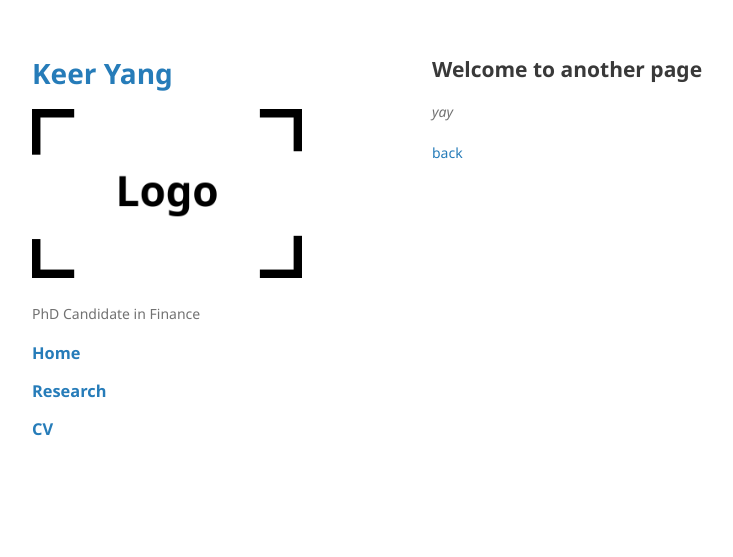
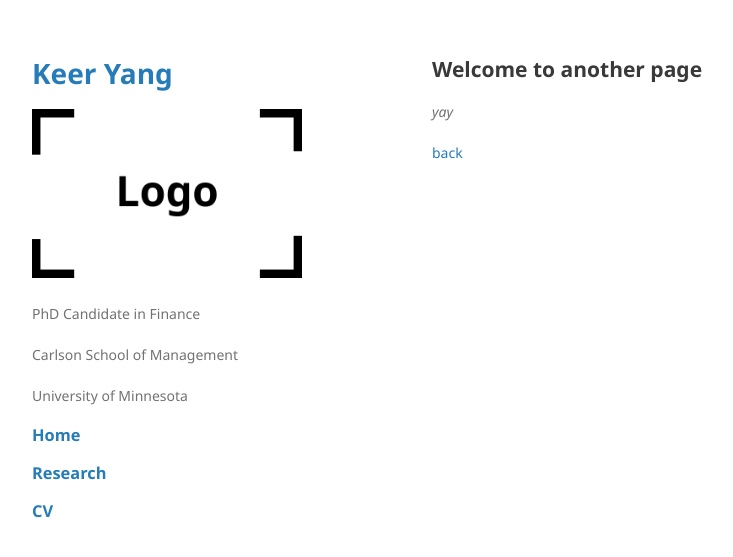
Before and after one commit to keeryang/keeryang.github.io, a Jekyll site: the page built from another-page.md, in a window 1280 px wide. Shown: the top 557 px of the page, without its empty margins (58-791 px from the left). Built offline with Jekyll 4.4.1, drawn with Linux system fonts in a browser that asks for light colours; the repository's description, which GitHub fills in, is left out; our own code applies the rules of GitHub Pages for plain Markdown files.

Commit message:
Update default.html

```diff
--- a/_layouts/default.html
+++ b/_layouts/default.html
@@ -23,6 +23,8 @@
         <p>{{ site.description | default: site.github.project_tagline }}</p>
 
         <p>PhD Candidate in Finance</p>
+        <p>Carlson School of Management</p>
+        <p>University of Minnesota</p>
 
             <h3><p class="view"><a href="https://keeryang.github.io/">Home</a></p></h3>
             <h3><p class="view"><a href="https://keeryang.github.io/#header10">Research</a></p></h3>
```
